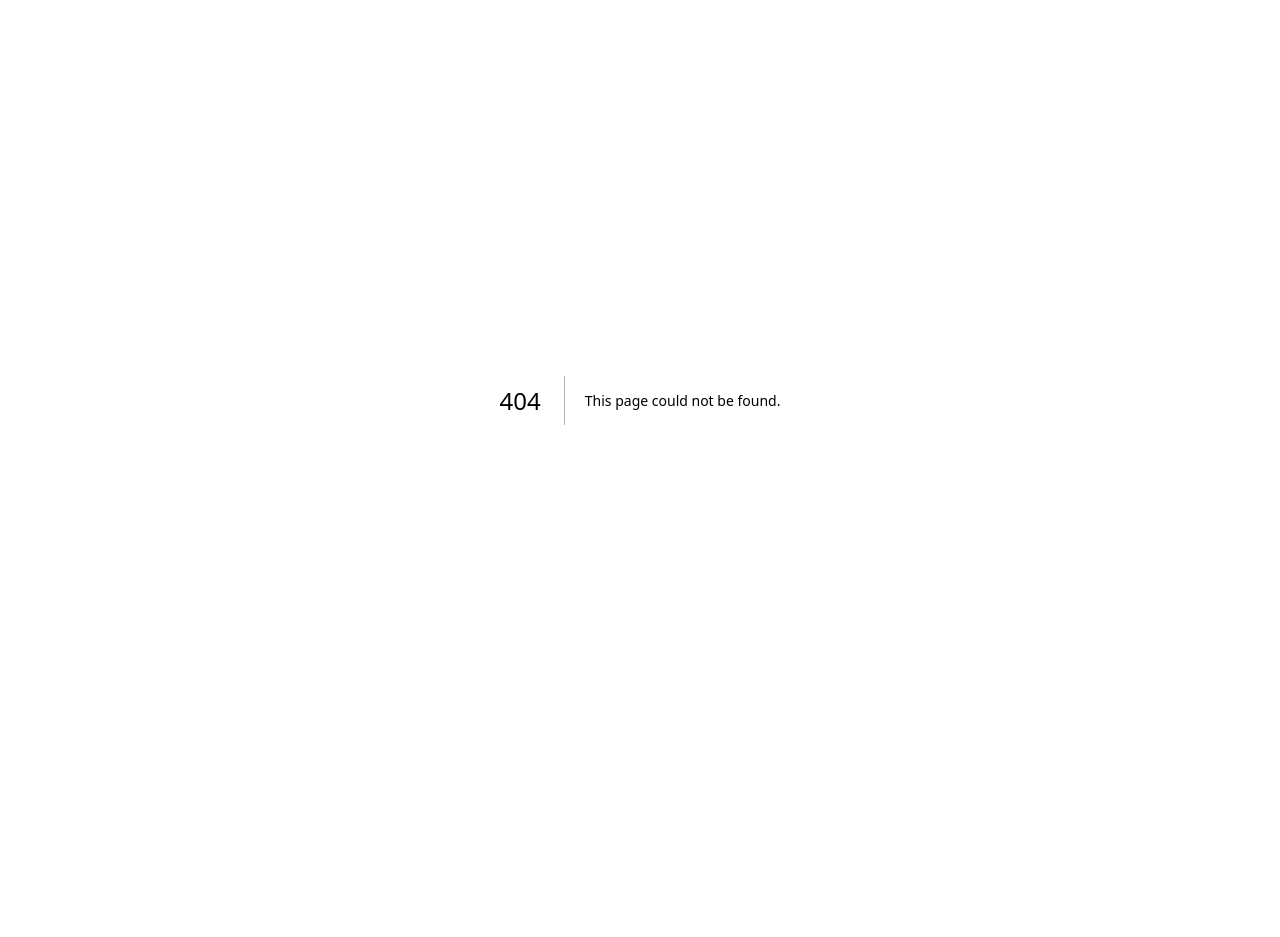
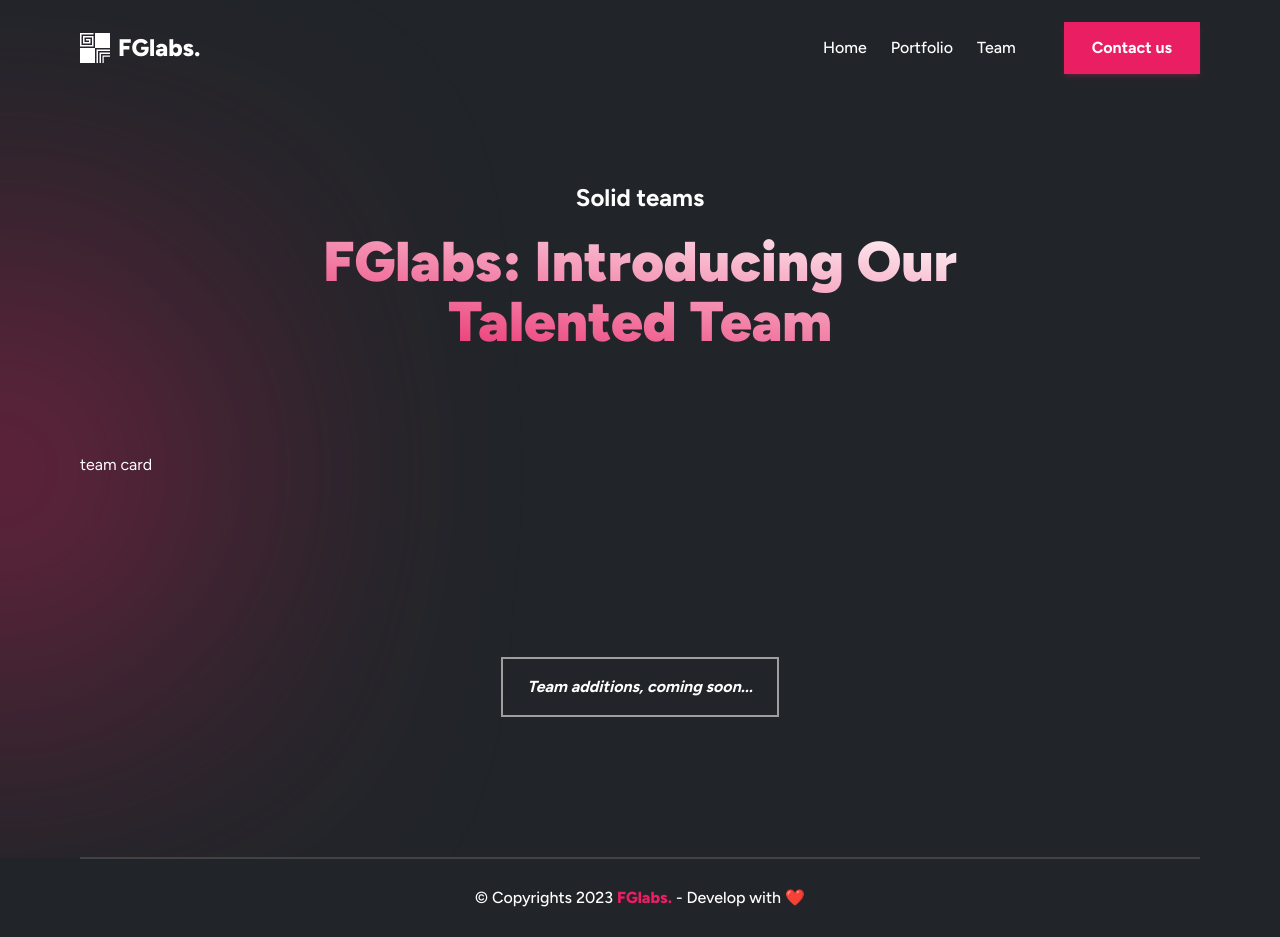
Before and after one commit to fajarfadillahh/fglabs-portfolio-website, a Next.js app: page /team in a window 1280 px wide. Before the commit this address had no page. Before the commit the page ends 800 px from the top, so only its background shows below. Built offline with nearby package versions, Linux system fonts and the light colour scheme.

Commit message:
create team page

```diff
--- /dev/null
+++ b/pages/team.jsx
@@ -0,0 +1,38 @@
+import Head from "next/head";
+import { Typography } from "@material-tailwind/react";
+
+// import components
+import Layout from "@/components/Layout";
+
+export default function Team() {
+  return (
+    <>
+      <Head>
+        <title>FGlabs: Introducing Our Talented Team</title>
+      </Head>
+
+      <Layout>
+        <section className="relative pb-[140px] pt-[180px]">
+          <div className="absolute -left-[150px] top-[320px] h-[300px] w-[300px] rounded-full bg-pink-500 blur-[150px]" />
+
+          <div className="container relative grid gap-20">
+            <div className="flex flex-col items-center text-center">
+              <Typography className="mb-4 text-[24px] font-bold text-white">
+                Solid teams
+              </Typography>
+              <Typography className="max-w-[725px] bg-gradient-to-tr from-pink-500 to-white bg-clip-text text-[56px] font-black leading-[108%] text-transparent">
+                FGlabs: Introducing Our Talented Team
+              </Typography>
+            </div>
+
+            <div className="mt-5 text-white">team card</div>
+
+            <div className="mt-[100px] inline-flex justify-center justify-self-center border-[2px] border-gray-500 px-6 py-4 font-bold italic text-white">
+              Team additions, coming soon...
+            </div>
+          </div>
+        </section>
+      </Layout>
+    </>
+  );
+}
```
